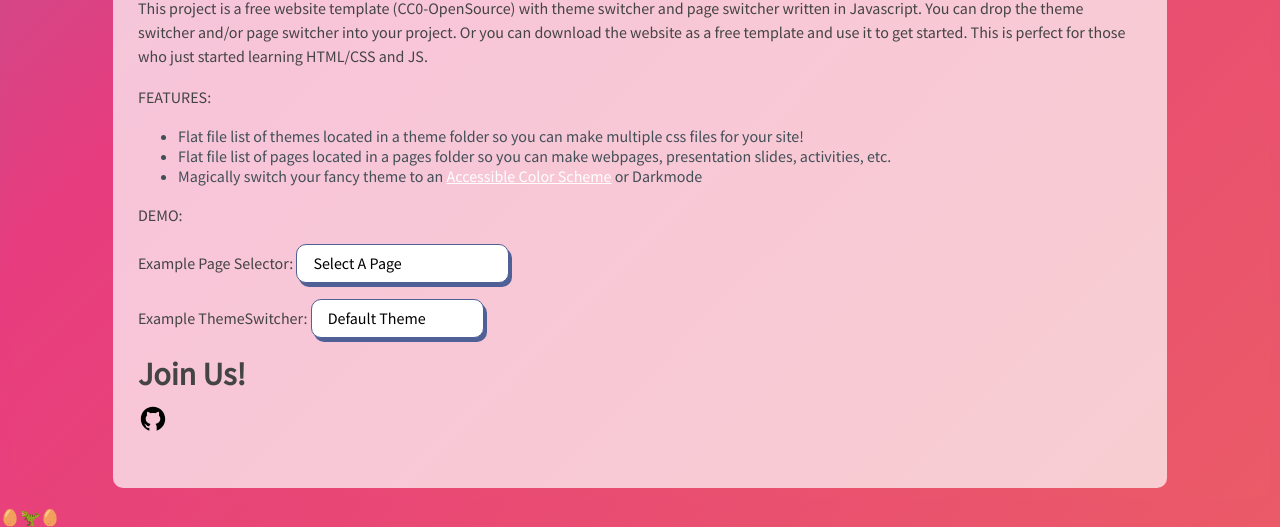
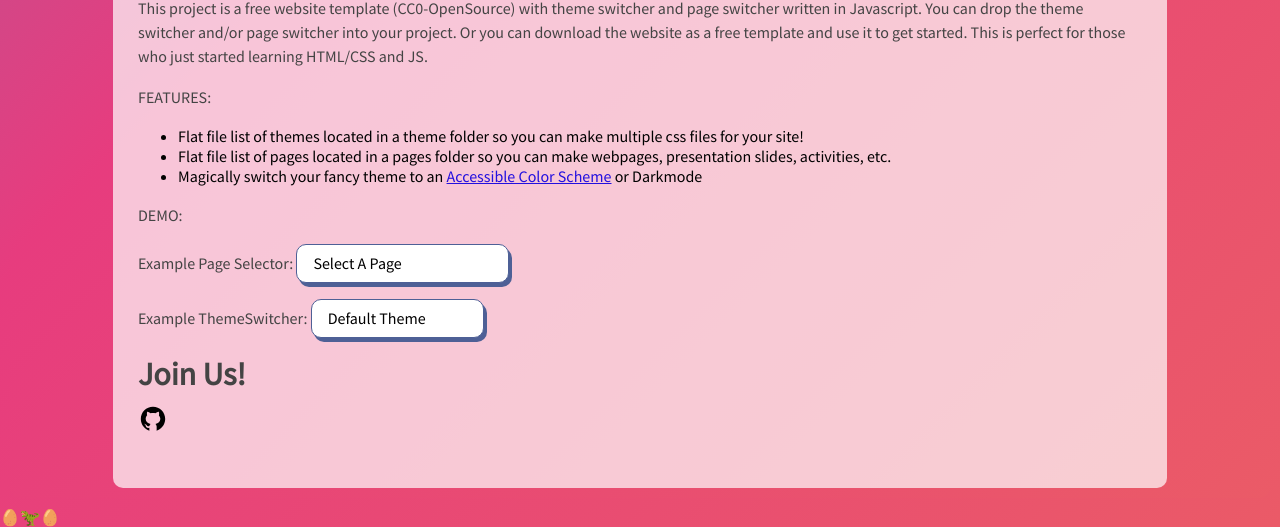
Before and after one commit to omicreativedev/ThemeSwitcher, a PHP site: page / in a window 1280 px wide. Shown: the part 413-940 px from the top of the page. Run offline with PHP 8.4, Linux system fonts and the light colour scheme.

Commit message:
Refactoring

```diff
--- a/themes/dark.css
+++ b/themes/dark.css
@@ -16,7 +16,7 @@ body {
 }
 
 a {
-  color: white;
+  color: #222222;
 }
 
 a:hover {
@@ -94,6 +94,10 @@ h4{
 
 h4.index {
 color: #eeeeee;
+}
+
+ul, li {
+color:#eeeeee;
 }
 
 /* Main class for index.html */
--- a/themes/light.css
+++ b/themes/light.css
@@ -16,7 +16,7 @@ body {
 }
 
 a {
-  color: white;
+  color: #2310df;
 }
 
 a:hover {
@@ -94,6 +94,10 @@ h4{
 
 h4.index{
 color: #444444;
+}
+
+ul, li {
+color:#000000;
 }
 
 /* Main class for index.html */
--- a/themes/tritan.css
+++ b/themes/tritan.css
@@ -16,7 +16,7 @@ body {
 }
 
 a {
-  color: white;
+  color: #952323;
 }
 
 a:hover {
@@ -95,6 +95,10 @@ h4{
 
 h4.index {
 color: #000000;
+}
+
+ul, li {
+color:#000000;
 }
 
 /* Main class for index.html */
```
Also changed, not shown: themes/fall.css (+6 -2 lines), themes/galaxy.css (+6 -2 lines), themes/spring.css (+6 -2 lines).
